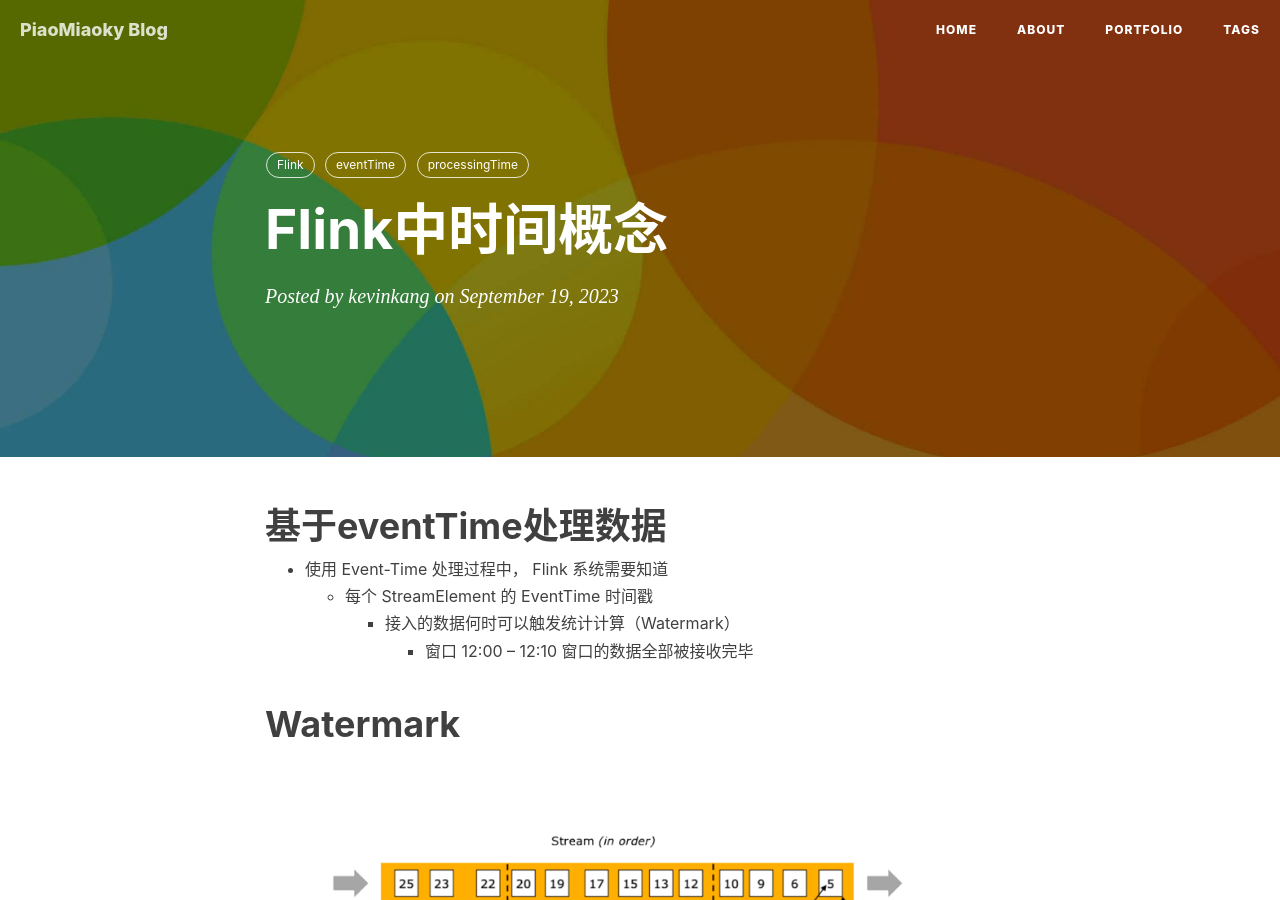
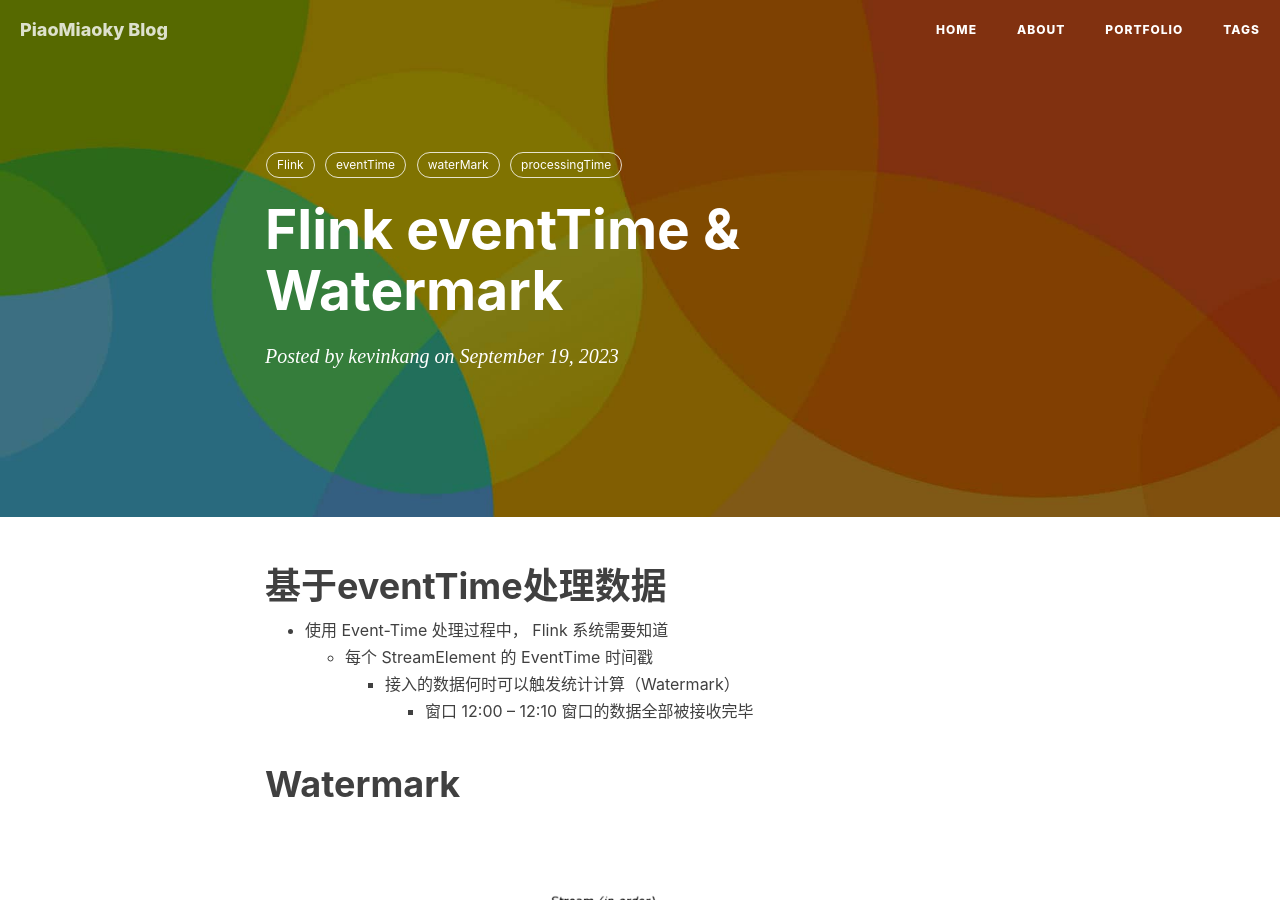
Before and after one commit to PiaoMiaoky/PiaoMiaoky.github.io, a Jekyll site: the page built from _posts/2023-09-20-flink-watermark.markdown, in a window 1280 px wide and 900 px high. Built offline with Jekyll 4.4.1, drawn with Linux system fonts in a browser that asks for light colours; nearby versions of some CDN libraries; comment, search, counter and statistics services are not loaded.

Commit message:
窗口计算

```diff
--- a/_posts/2023-09-20-flink-watermark.markdown
+++ b/_posts/2023-09-20-flink-watermark.markdown
@@ -1,12 +1,13 @@
 ---
 layout:     post
-title:      "Flink中时间概念"
+title:      "Flink eventTime & Watermark"
 date:       2023-09-19 23:39:00
 author:     "kevinkang"
 header-img: "img/post-bg-miui6.jpg"
 tags:
     - Flink
     - eventTime
+    - waterMark
     - processingTime
 ---
 # 基于eventTime处理数据
```
